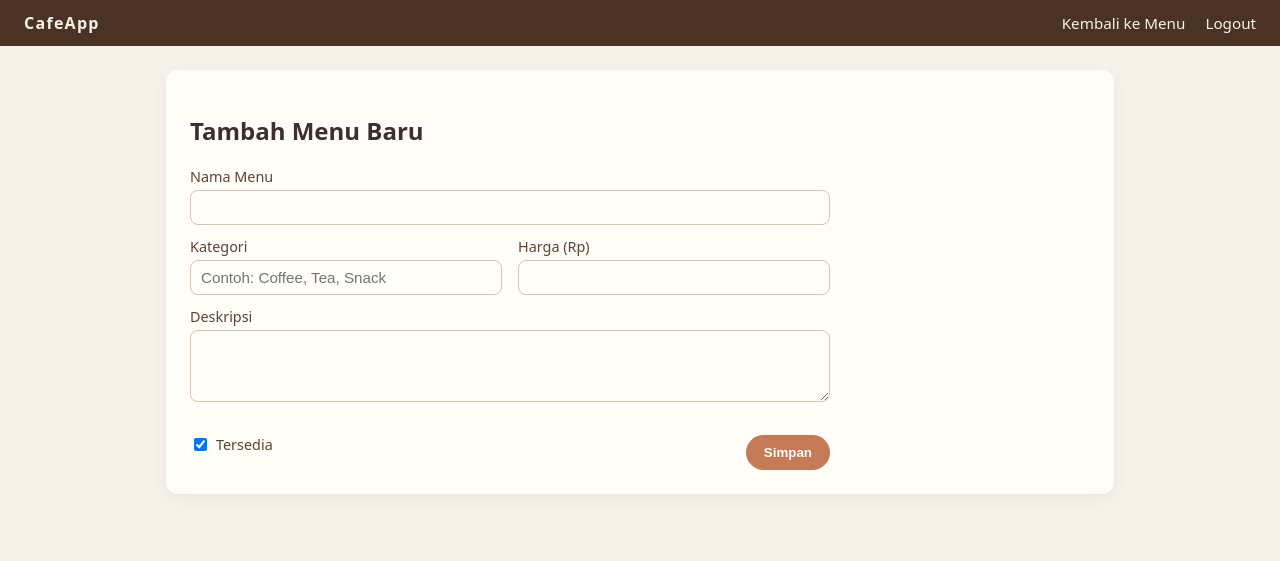
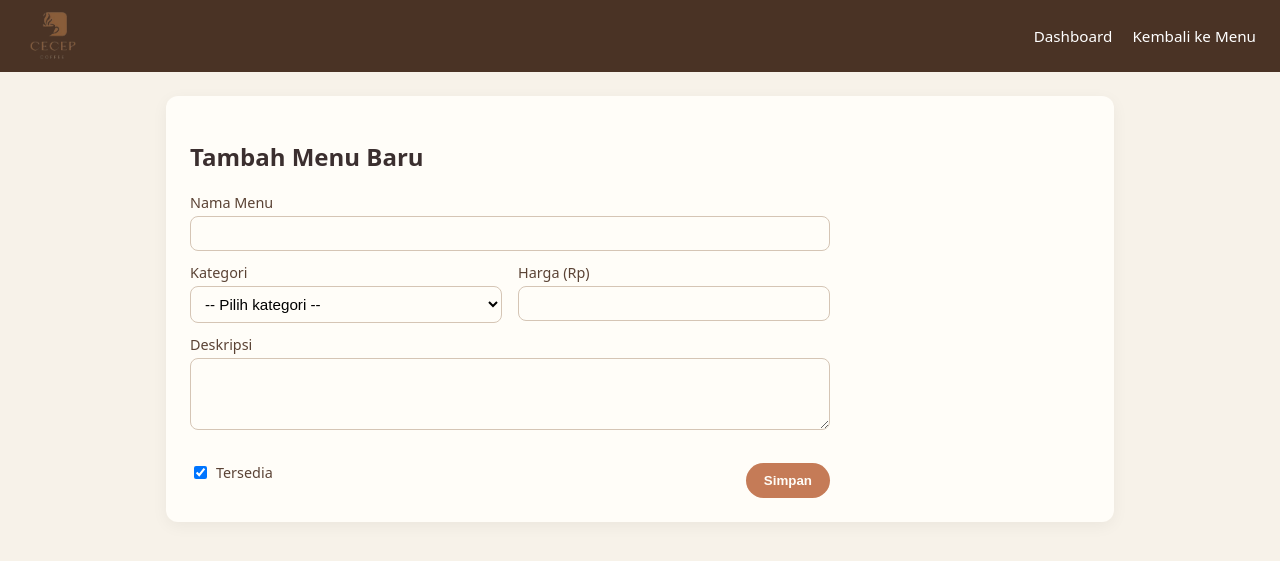
Before and after one commit to Kara00221/PWD_UAS, a PHP site: page /Menu/MenuCreate.php in a window 1280 px wide. Shown: the top 561 px of the page. Run offline with PHP 8.4, Linux system fonts and the light colour scheme; the visitor is signed in with stand-in values (Sample User, id 1).

Commit message:
Commit Final

```diff
--- a/Menu/MenuCreate.php
+++ b/Menu/MenuCreate.php
@@ -41,13 +41,14 @@ if ($_SERVER['REQUEST_METHOD'] === 'POST') {
     <meta charset="UTF-8">
     <title>Tambah Menu - CafeApp</title>
     <link rel="stylesheet" href="../assets/style.css">
+    <link rel="icon" class="icon-logo" href="/cafe_db/img/icon.png" type="image/png"/>
 </head>
 <body>
 <header class="main-header">
-    <div class="brand">CafeApp</div>
+    <img class="logo" src="/cafe_db/img/icon.png" alt="logo">
     <nav>
+        <a href="../Dashboard/Dashboard.php">Dashboard</a>
         <a href="MenuIndex.php">Kembali ke Menu</a>
-        <a href="../logout.php">Logout</a>
     </nav>
 </header>
 
@@ -72,10 +73,14 @@ if ($_SERVER['REQUEST_METHOD'] === 'POST') {
     <div class="form-row">
         <div class="form-group">
             <label for="category">Kategori</label>
-                <input type="text" id="category" name="category"
-                       placeholder="Contoh: Coffee, Tea, Snack"
-                       value="<?= htmlspecialchars($_POST['category'] ?? '') ?>">
+            <select id="category" name="category">
+                <option value="">-- Pilih kategori --</option>
+                <option value="Coffee">Coffee</option>
+                <option value="Tea">Tea</option>
+                <option value="Snack">Snack</option>
+            </select>
         </div>
+
     <div class="form-group">
         <label for="price">Harga (Rp)</label>
         <input type="number" id="price" name="price" step="1000" min="0" required
--- a/Menu/MenuIndex.php
+++ b/Menu/MenuIndex.php
@@ -33,10 +33,11 @@ if ($result) {
     <meta charset="UTF-8">
     <title>Menu Kafe - CafeApp</title>
     <link rel="stylesheet" href="../assets/style.css">
+    <link rel="icon" class="icon-logo" href="/cafe_db/img/icon.png" type="image/png"/>
 </head>
 <body>
 <header class="main-header">
-    <div class="brand">CafeApp</div>
+    <img class="logo" src="/cafe_db/img/icon.png" alt="logo">
     <nav>
         <a href="../Dashboard/Dashboard.php">Dashboard</a>
         <a href="../Profile/ProfileIndex.php">Profil</a>
--- a/Profile/ProfileEdit.php
+++ b/Profile/ProfileEdit.php
@@ -44,15 +44,15 @@ if ($_SERVER['REQUEST_METHOD'] === 'POST') {
     <meta charset="UTF-8">
     <title>Edit Profil - CafeApp</title>
     <link rel="stylesheet" href="../assets/style.css">
+    <link rel="icon" class="icon-logo" href="/cafe_db/img/icon.png" type="image/png"/>
 </head>
 <body>
 <header class="main-header">
-    <div class="brand">CafeApp</div>
+    <img class="logo" src="/cafe_db/img/icon.png" alt="logo">
     <nav>
         <a href="../Dashboard/Dashboard.php">Dashboard</a>
+        <a href="../Profile/ProfileIndex.php">Kembali ke Profil</a>
         <a href="../Menu/MenuIndex.php">Menu Kafe</a>
-        <a href="../Profile/ProfileIndex.php">Kembali ke Profil</a>
-        <a href="../logout.php">Logout</a>
     </nav>
 </header>
 
--- a/Profile/ProfileIndex.php
+++ b/Profile/ProfileIndex.php
@@ -24,10 +24,11 @@ $createdAt = date('d M Y H:i', strtotime($user['created_at']));
     <meta charset="UTF-8">
     <title>Profil - CafeApp</title>
     <link rel="stylesheet" href="../assets/style.css">
+    <link rel="icon" class="icon-logo" href="/cafe_db/img/icon.png" type="image/png"/>
 </head>
 <body>
 <header class="main-header">
-    <div class="brand">CafeApp</div>
+    <img class="logo" src="/cafe_db/img/icon.png" alt="logo">
     <nav>
         <a href="../Dashboard/Dashboard.php">Dashboard</a>
         <a href="../Profile/ProfileIndex.php">Profil</a>
@@ -44,7 +45,7 @@ $createdAt = date('d M Y H:i', strtotime($user['created_at']));
             </div>
             <div>
                 <h2>Profil Pengguna</h2>
-                <p class="muted">Kelola informasi akun CafeApp kamu.</p>
+                <p class="muted">Kelola informasi akun kamu.</p>
             </div>
         </div>
 
--- a/assets/style.css
+++ b/assets/style.css
@@ -18,13 +18,29 @@ body {
     align-items: center;
 }
 
+.auth-container .logo {
+    width: 120px;
+    height: auto;
+    display: block;
+    margin: 0 auto 12px auto;
+    object-fit: contain;
+    border-radius: 12px;
+}
+
+.main-header .logo {
+    height: 48px;
+    width: 58px;
+    object-fit: contain;
+    display: block;
+}
+
 .main-header .brand {
     font-weight: 700;
     letter-spacing: 0.08em;
 }
 
 .main-header nav a {
-    color: #f7f2e9;
+    color: #ffffff;
     text-decoration: none;
     margin-left: 16px;
     font-size: 0.95rem;
@@ -371,6 +387,17 @@ body {
     color: #5b4335;
 }
 
+.form-group select {
+    width: 100%;
+    padding: 8px 10px;
+    border-radius: 8px;
+    border: 1px solid #d5c5b5;
+    font-size: 0.95rem;
+    box-sizing: border-box;
+    background-color: #fffdf8;
+}
+
+
 /*=== ^^^ ===*/
 
 /* ====== PAGE HEADER & SEARCH ====== */
--- a/config.php
+++ b/config.php
@@ -2,7 +2,7 @@
 session_start();
 
 $host = 'localhost';
-$db   = 'cafe_db2';
+$db   = 'cafe_db';
 $user = 'root';
 $pass = '';
 $charset = 'utf8mb4';
--- a/login.php
+++ b/login.php
@@ -40,10 +40,11 @@ if ($_SERVER['REQUEST_METHOD'] === 'POST') {
     <meta charset="UTF-8">
     <title>Login - CafeApp</title>
     <link rel="stylesheet" href="assets/style.css">
+    <link rel="icon" class="icon-logo" href="/cafe_db/img/icon.png" type="image/png"/>
 </head>
 <body class="cafe-bg">
 <div class="auth-container">
-    <h1>CafeApp</h1>
+    <img class="logo" src="/cafe_db/img/icon.png" alt="logo">
     <h2>Login</h2>
 
     <?php if (!empty($errors)): ?>
--- a/register.php
+++ b/register.php
@@ -63,10 +63,11 @@ if ($_SERVER['REQUEST_METHOD'] === 'POST') {
     <meta charset="UTF-8">
     <title>Registrasi - CafeApp</title>
     <link rel="stylesheet" href="assets/style.css">
+    <link rel="icon" class="icon-logo" href="/cafe_db/img/icon.png" type="image/png"/>
 </head>
 <body class="cafe-bg">
 <div class="auth-container">
-    <h1>CafeApp</h1>
+    <img class="logo" src="/cafe_db/img/icon.png" alt="logo">
     <h2>Registrasi Pengguna</h2>
 
     <?php if (!empty($errors)): ?>
```
Also changed, not shown: Dashboard/Dashboard.php (+7 -7 lines), Menu/MenuEdit.php (+12 -9 lines), img/icon.png (added). Lines whose indentation alone changed are shown as unchanged.
